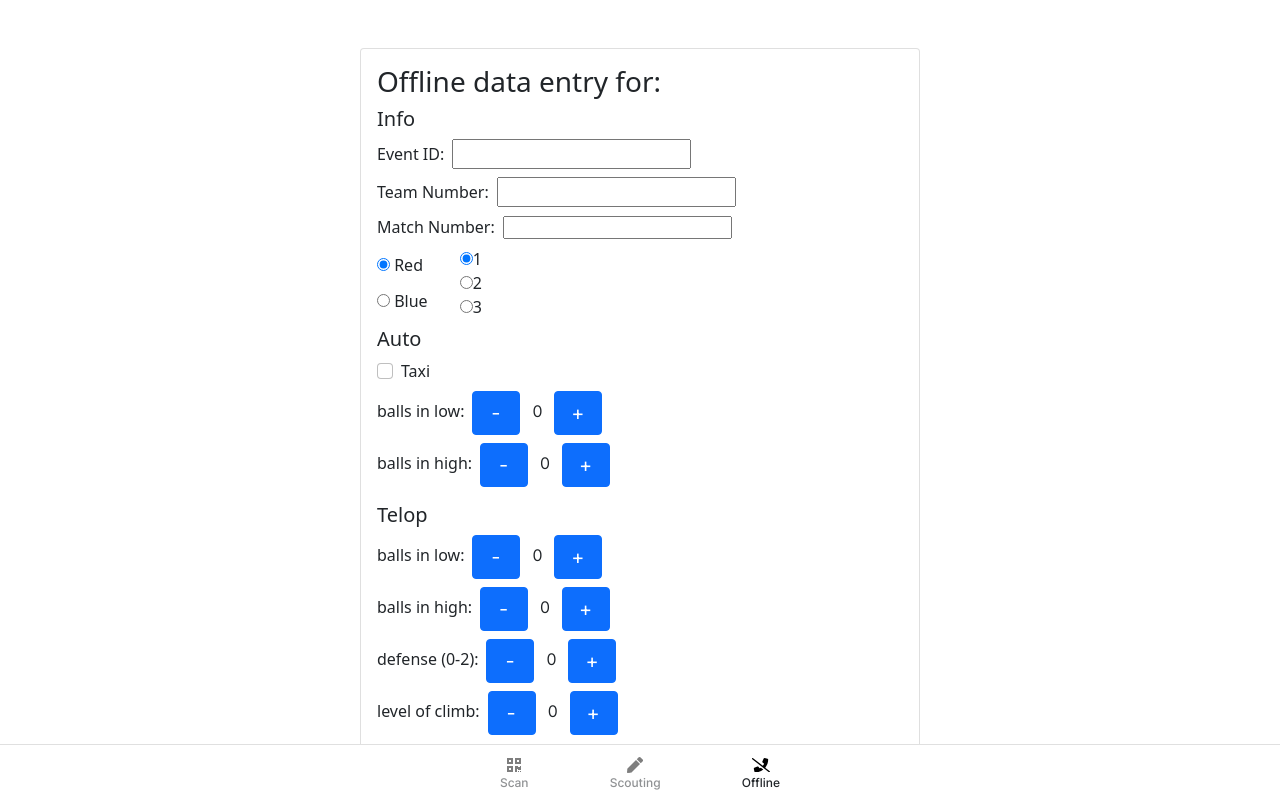
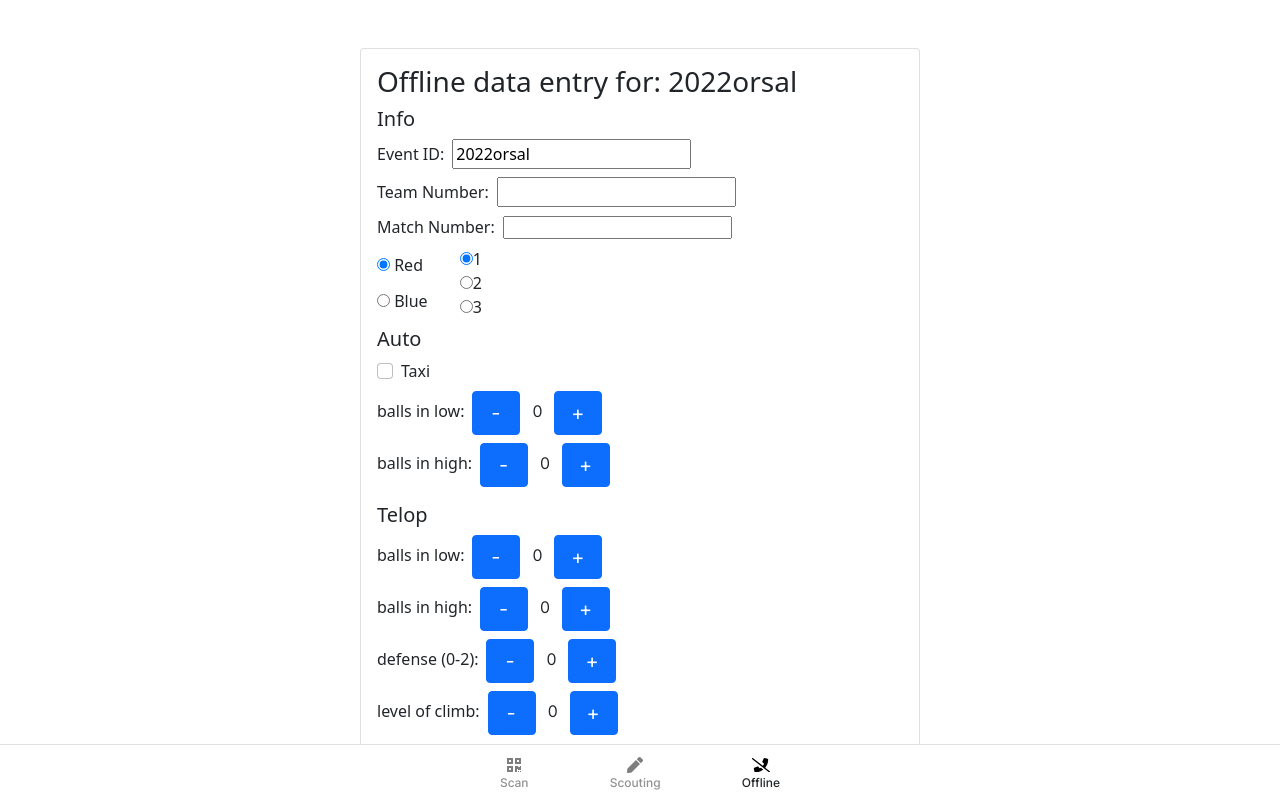
Before and after one commit to FRC-Team-955/955-scouting-pwa, a React (Create React App) app: page /955-scouting-pwa/offline in a window 1280 px wide. Shown: the top 798 px of the page. Built offline with nearby package versions, Linux system fonts and the light colour scheme.

Commit message:
default the event to salem

```diff
--- a/src/App.tsx
+++ b/src/App.tsx
@@ -12,8 +12,10 @@ import { IEvent } from "./models";
 
 function App() {
   //these states are passed into contexts (aka global state)
-  const [week, setWeek] = useState(1); // week currently selected in dropdown
-  const [selectedEvent, setSelectedEvent] = useState<IEvent | object>({}); // event selected in dropdown
+  const [week, setWeek] = useState(4); // week currently selected in dropdown
+  const [selectedEvent, setSelectedEvent] = useState<IEvent | object>({
+    id: "2022orsal",
+  }); // event selected in dropdown
   const [hasData, setHasData] = useState([]); // the has data array is a boolean list that says whether we have data stored for a specific team, this stops us from loading all data into ram
 
   return (
@@ -30,8 +32,8 @@ function App() {
           value={useMemo(() => ({ hasData, setHasData }), [hasData])}
         >
           <BrowserRouter>
-          {/* We use client side rendering/routing. This means that when someone makes a GET request to our URL we send them a js file called the bundle */}
-          {/* The browser runs the bundle and it generates HTML. Normally when we go to a new page, the browser would send another GET request, but react-router
+            {/* We use client side rendering/routing. This means that when someone makes a GET request to our URL we send them a js file called the bundle */}
+            {/* The browser runs the bundle and it generates HTML. Normally when we go to a new page, the browser would send another GET request, but react-router
           allows us pretend like we visited a new page (url change, and back button works) without sending a GET request (using js). This is why the site works offline */}
             <Routes>
               {/* list of different browser URLs and the components we render when visiting them. Notice these are all pages. You can try this in the browser */}
```
